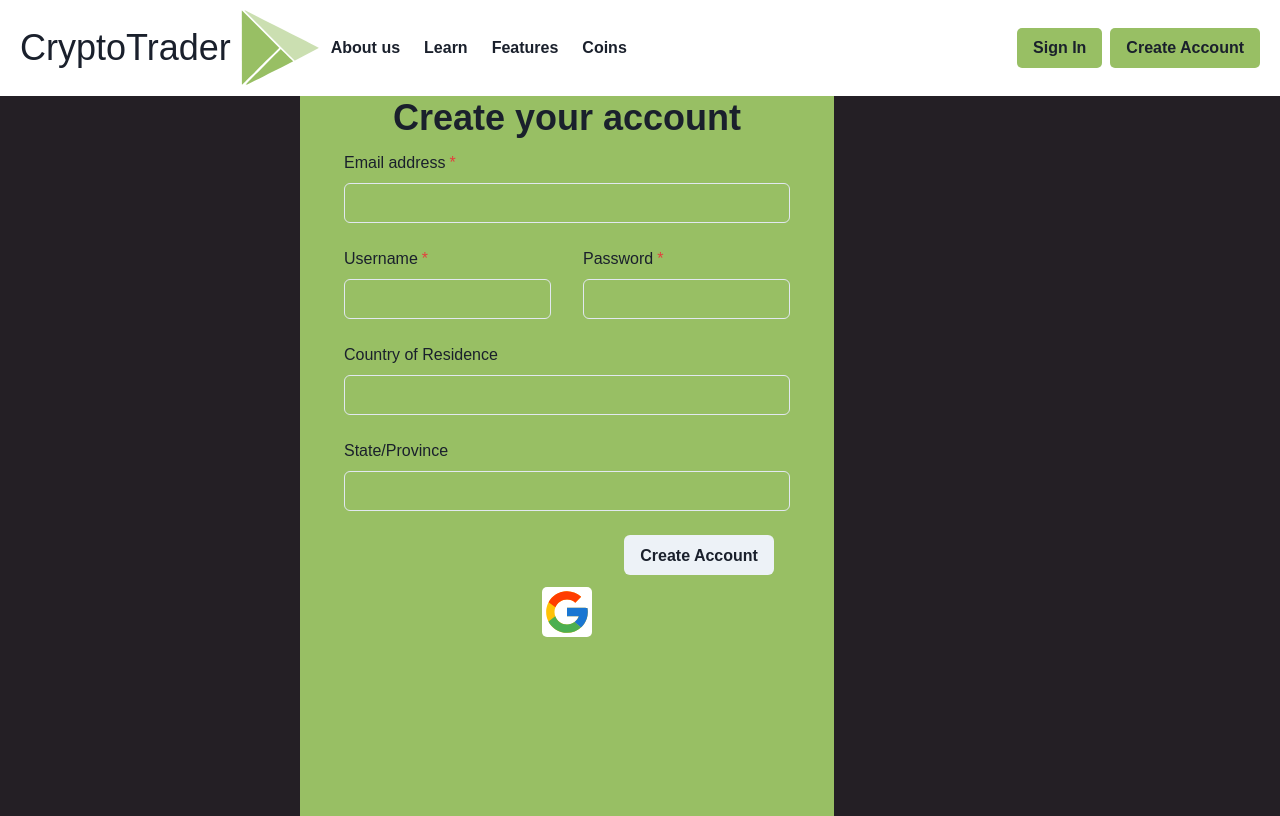
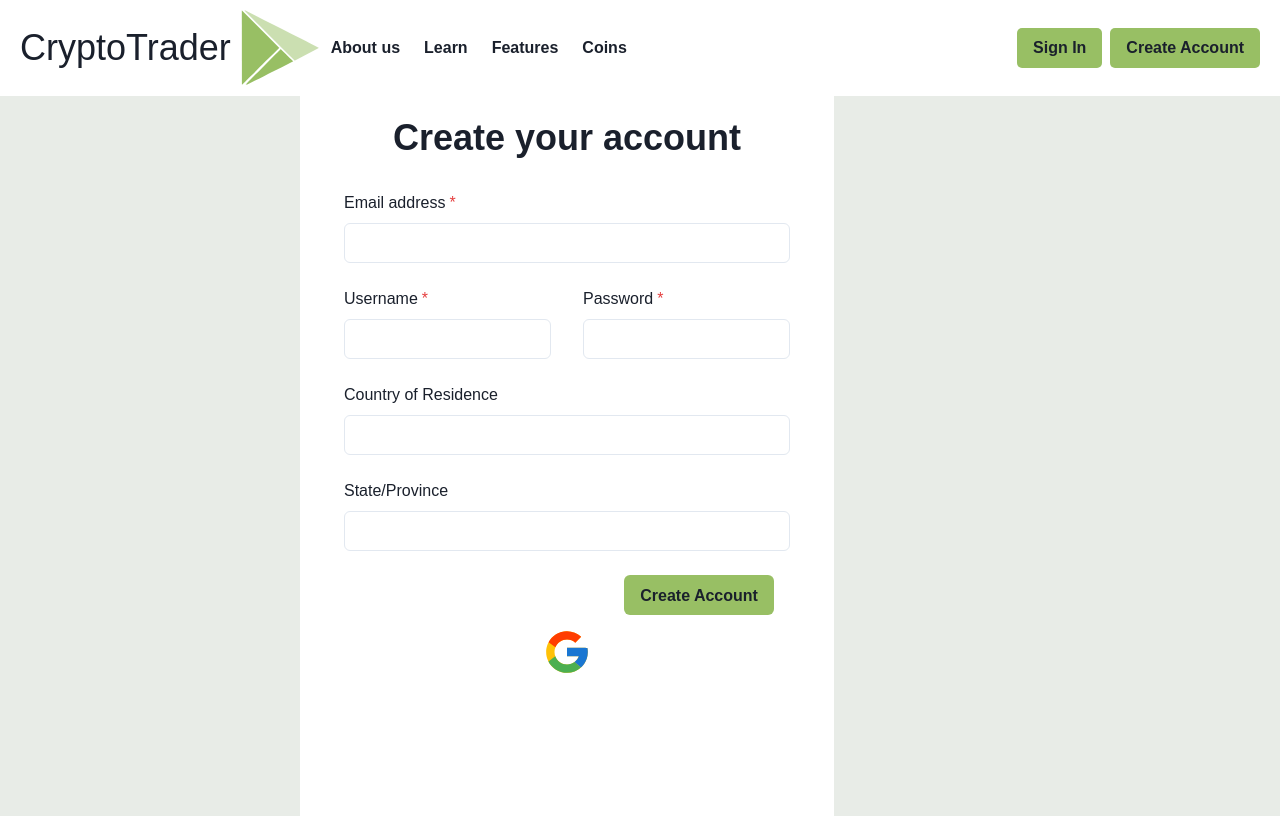
Before and after one commit to imaspork/crypto-trader, a React (Create React App) app in the folder client/: page /signup in a window 1280 px wide. Built offline with nearby package versions, Linux system fonts and the light colour scheme.

Commit message:
Coins design change

```diff
--- a/client/src/Coins.js
+++ b/client/src/Coins.js
@@ -25,7 +25,7 @@ import SvgGraph from "./SVG";
 
 const coins = () => {
 	return (
-		<Box bg="primary" h="90vh">
+		<Box bg="offwhite" h="90vh">
 			<Flex p="10em">
 				<HStack>
 					<Box>
@@ -69,7 +69,11 @@ const coins = () => {
 									Buy
 								</Button>
 								<FormControl id="amount">
-									<NumberInput step={0.1} min={0}>
+									<NumberInput
+										step={0.1}
+										min={0}
+										borderColor="secondary"
+									>
 										<NumberInputField placeholder="amount" />
 										<NumberInputStepper>
 											<NumberIncrementStepper />
--- a/client/src/CreateAccount.js
+++ b/client/src/CreateAccount.js
@@ -15,9 +15,9 @@ import {
 import { FcGoogle } from "react-icons/fc";
 const CreateAccount = () => {
 	return (
-		<Box h="90vh" bg="primary">
-			<Container left="300px" h="90vh" bg="secondary" position="absolute">
-				<Flex justifyContent="center">
+		<Box h="90vh" bg="offwhite">
+			<Container left="300px" h="90vh" bg="white" position="absolute">
+				<Flex justifyContent="center" p="5">
 					<Heading> Create your account</Heading>
 				</Flex>
 				<Container>
@@ -46,10 +46,10 @@ const CreateAccount = () => {
 					<Container>
 						<Flex p="3">
 							<Spacer />
-							<Button>Create Account</Button>
+							<Button bg="secondary">Create Account</Button>
 						</Flex>
 						<Flex justifyContent="center">
-							<Box borderRadius="10%" bg="white">
+							<Box borderRadius="10%" bg="white" shadow="4xl">
 								<FcGoogle size="50" />
 							</Box>
 						</Flex>
--- a/client/src/myNewTheme.js
+++ b/client/src/myNewTheme.js
@@ -5,7 +5,7 @@ const myNewTheme = extendTheme({
 		primary: "#241F25",
 		secondary: "rgb(152, 191, 100)",
 		black: "#000000",
-		offwhite: "#F1F1F1",
+		offwhite: "#e8ece7",
 	},
 	fonts: {
 		heading: '"Montserrat", sans-serif',
```
